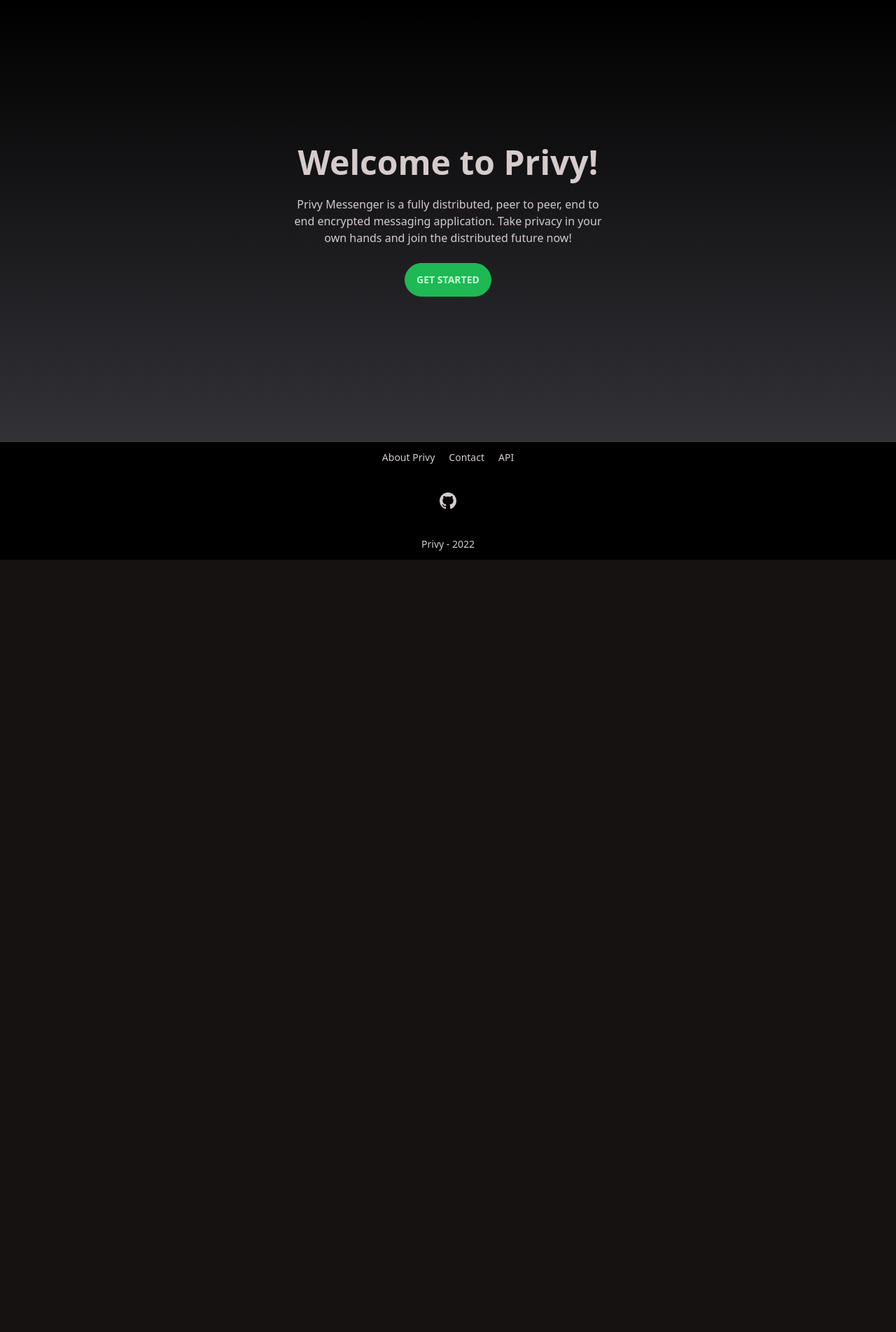
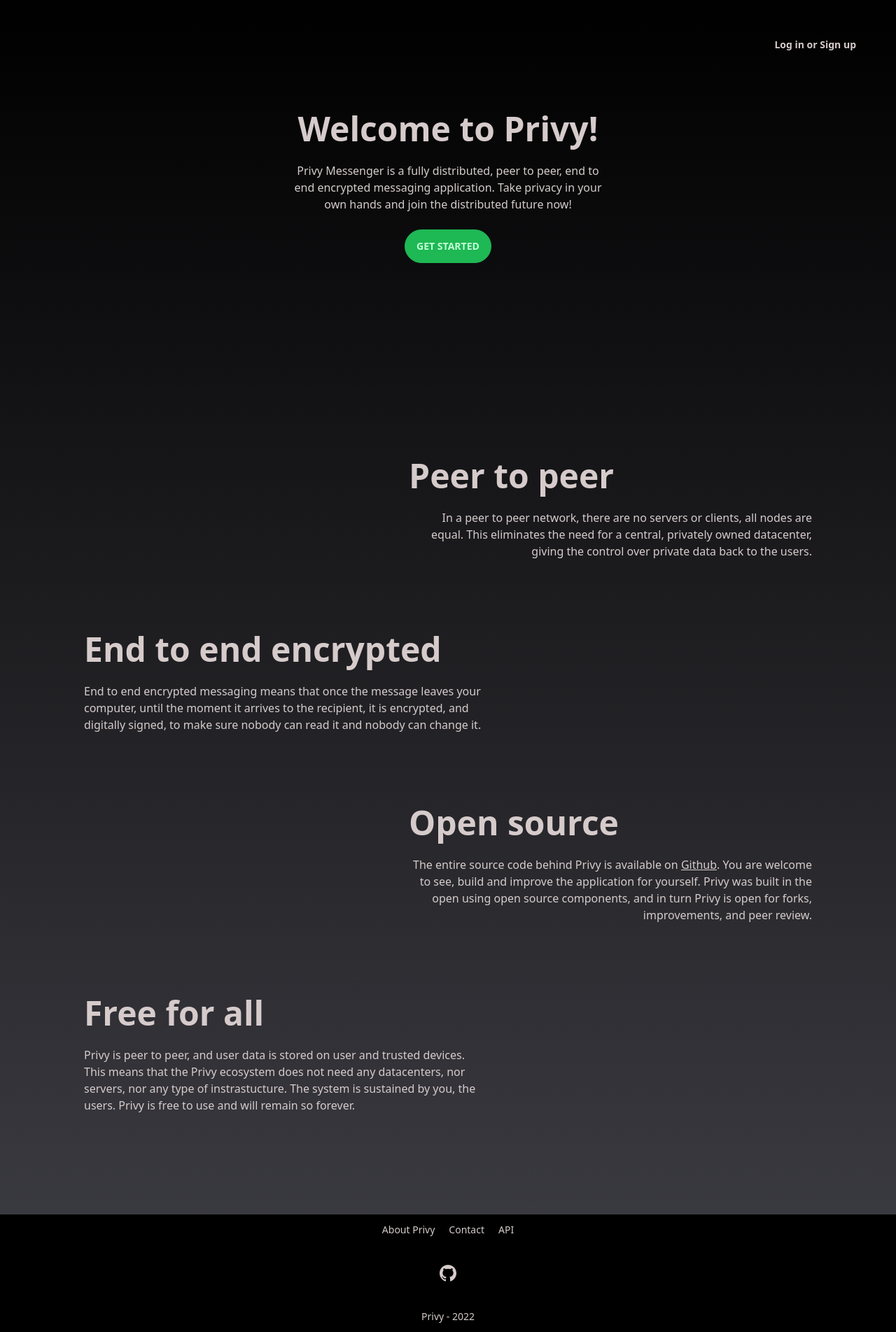
Before and after one commit to godraadam/privy-web, a React (Create React App) app: page / in a window 1280 px wide. Shown: the whole page at 70% size. Before the commit the page ends 800 px from the top, so only its background shows below. Built offline with nearby package versions, Linux system fonts and the light colour scheme.

Commit message:
updated landing page and added help page

```diff
--- a/src/App.tsx
+++ b/src/App.tsx
@@ -2,23 +2,80 @@
 import Footer from "./components/Footer";
 
 export default function App() {
-
   const navigate = useNavigate();
   return (
-    <div className="flex flex-col min-h-screen bg-gradient-to-b from-black to-zinc-700">
-      <div className="hero flex-grow content-center">
-        <div className="hero-content text-center">
+    <div className="flex flex-col bg-gradient-to-b from-black to-zinc-700 relative">
+      <button
+        className="btn btn-ghost absolute top-10 right-10 normal-case"
+        onClick={() => navigate("/login")}
+      >
+        Log in or Sign up
+      </button>
+      <div className="flex flex-col justify-center items-center">
+        <div className="text-center py-40">
           <div className="max-w-md">
             <h1 className="text-5xl font-bold">Welcome to Privy!</h1>
             <p className="py-6">
-              Privy Messenger is a fully distributed, peer to peer, end to end encrypted messaging application. Take privacy in your own hands and join
-              the distributed future now!
+              Privy Messenger is a fully distributed, peer to peer, end to end
+              encrypted messaging application. Take privacy in your own hands
+              and join the distributed future now!
             </p>
-            <button className="btn btn-primary" onClick={() => navigate("/login")}>Get Started</button>
+            <button className="btn btn-primary" onClick={() => navigate("/help")}>Get Started</button>
           </div>
         </div>
       </div>
-      <Footer/>
+      <div className="p-20">
+        <div className="flex flex-col items-end p-10">
+          <div className="max-w-xl w-full">
+            <h1 className="text-5xl font-bold">Peer to peer</h1>
+            <p className="py-6 text-right">
+              In a peer to peer network, there are no servers or clients, all
+              nodes are equal. This eliminates the need for a central, privately
+              owned datacenter, giving the control over private data back to the
+              users.
+            </p>
+          </div>
+        </div>
+        <div className="p-10">
+          <div className="max-w-xl w-full">
+            <h1 className="text-5xl font-bold">End to end encrypted</h1>
+            <p className="py-6">
+              End to end encrypted messaging means that once the message leaves
+              your computer, until the moment it arrives to the recipient, it is
+              encrypted, and digitally signed, to make sure nobody can read it
+              and nobody can change it.
+            </p>
+          </div>
+        </div>
+        <div className="flex flex-col items-end p-10">
+          <div className="max-w-xl w-full">
+            <h1 className="text-5xl font-bold">Open source</h1>
+            <p className="py-6 text-right">
+              The entire source code behind Privy is available on{" "}
+              <a className="link" href="//github.com/godraadam">
+                Github
+              </a>
+              . You are welcome to see, build and improve the application for
+              yourself. Privy was built in the open using open source
+              components, and in turn Privy is open for forks, improvements, and
+              peer review.
+            </p>
+          </div>
+        </div>
+        <div className="p-10">
+          <div className="max-w-xl w-full">
+            <h1 className="text-5xl font-bold">Free for all</h1>
+            <p className="py-6">
+              Privy is peer to peer, and user data is stored on user and trusted
+              devices. This means that the Privy ecosystem does not need any
+              datacenters, nor servers, nor any type of instrastucture. The
+              system is sustained by you, the users. Privy is free to use and
+              will remain so forever.
+            </p>
+          </div>
+        </div>
+      </div>
+      <Footer />
     </div>
   );
 }
--- /dev/null
+++ b/src/components/Help.tsx
@@ -0,0 +1,56 @@
+export default function Help() {
+  return (
+    <div className="flex flex-col items-center px-20 bg-gradient-to-b from-black to-zinc-700">
+      <div className="py-20">
+        <div className="max-w-lg space-y-4">
+          <h1 className="text-5xl font-bold">Installation guide</h1>
+          <h2 className="py-6 text-4xl font-bold">
+            1. Install the Privy Router
+          </h2>
+          <p>
+            The Privy Router is the backend application running locally on your
+            computer. Without the Privy Router you cannot interact with the
+            Privy Network.
+          </p>
+          <p>
+            The Privy Router can be installed as a docker image. To do that, you
+            will need Docker installed and running on your computer.{" "}
+          </p>
+          <p>
+            If you do not have it installed, you can install it from here:{" "}
+            <a className="link" href="//docs.docker.com/get-docker/">
+              Docker
+            </a>
+            .
+          </p>
+          <p>
+            Once you have Docker installed, you will need to fetch the docker
+            image. Open up a command line and enter the following:
+          </p>
+          <div className="mockup-code">
+            <pre data-prefix="$">
+              <code>docker pull godraadam/privyr:alpha</code>
+            </pre>
+          </div>
+          <p>
+            This will download the Privy Router docker image. Once it is
+            finished downloading, you can run the router using the following
+            command:
+          </p>
+          <div className="mockup-code">
+            <pre data-prefix="$">
+              <code>docker run --network host godraadam/privyr:alpha</code>
+            </pre>
+          </div>
+          <p>
+            At this point, you should be able to visit the login page here:{" "}
+            <a className="link" href="/login">
+              Login or Sign up
+            </a>{" "}
+            , and be able to create an account. Happy chatting!
+          </p>
+        </div>
+      </div>
+    </div>
+  );
+}
--- a/src/index.tsx
+++ b/src/index.tsx
@@ -5,6 +5,7 @@
 import Login from './components/Login';
 import Messages from './components/Messages';
 import Profile from './components/Profile';
+import Help from './components/Help';
 
 const root = ReactDOM.createRoot(
   document.getElementById('root') as HTMLElement
@@ -16,6 +17,7 @@
       <Route path="login" element={<Login />} />
       <Route path="messages" element={<Messages />} />
       <Route path="profile" element={<Profile />} />
+      <Route path="help" element={<Help />} />
     </Routes>
   </BrowserRouter>
 );
```
